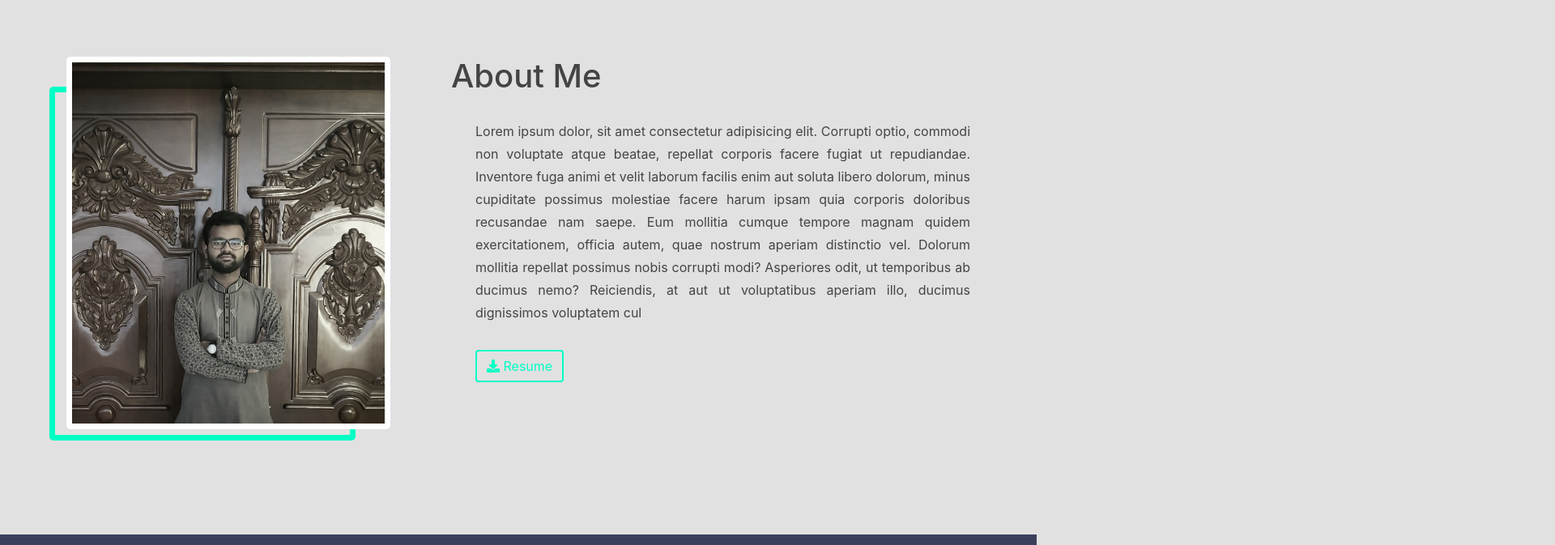
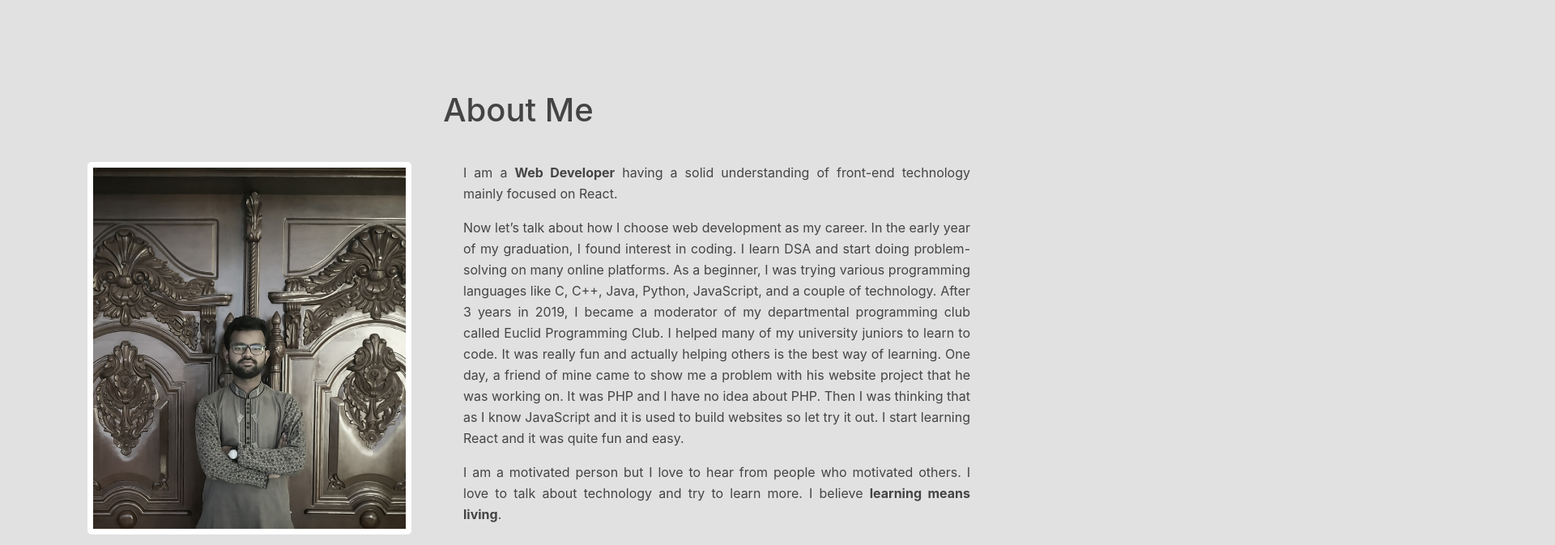
Before and after one commit to Md-Imam-Hasan/portfolio, a React (Create React App) app: page / in a window 1280 px wide. Shown: the part 2124-2797 px from the top of the page at 81% size, 1920 px wide, since content can reach past the window. Built offline with nearby package versions, Linux system fonts and the light colour scheme.

Commit message:
responsiveness added

```diff
--- a/src/components/About/About.js
+++ b/src/components/About/About.js
@@ -8,16 +8,22 @@ const About = () => {
   return (
     <div className={style.about} id="about">
       <div className="container">
-        <div className="row">
-          <div className="col-md-5">
-            <div className={style.dp}>
-              <img src={dp} className='img-fluid' alt="" />
+        <div className="text-center">
+          <h1>About Me</h1>
+        </div>
+        <div className="mt-3 row">
+          <div className="col-lg-5 col-12 my-4">
+            <div className="d-flex justify-content-center align-items-center">
+              <div className={style.dp}>
+                <img src={dp} className='img-fluid' alt="" />
+              </div>
             </div>
           </div>
-          <div className="col-md-7">
+          <div className="col-lg-7 col-12 my-4">
             <div className={style.aboutMe}>
-              <h1>About Me</h1>
-              <p>Lorem ipsum dolor, sit amet consectetur adipisicing elit. Corrupti optio, commodi non voluptate atque beatae, repellat corporis facere fugiat ut repudiandae. Inventore fuga animi et velit laborum facilis enim aut soluta libero dolorum, minus cupiditate possimus molestiae facere harum ipsam quia corporis doloribus recusandae nam saepe. Eum mollitia cumque tempore magnam quidem exercitationem, officia autem, quae nostrum aperiam distinctio vel. Dolorum mollitia repellat possimus nobis corrupti modi? Asperiores odit, ut temporibus ab ducimus nemo? Reiciendis, at aut ut voluptatibus aperiam illo, ducimus dignissimos voluptatem cul</p>
+              <p>I am a <b>Web Developer</b> having a solid understanding of front-end technology mainly focused on React.</p>
+              <p>Now let’s talk about how I choose web development as my career. In the early year of my graduation, I found interest in coding. I learn DSA and start doing problem-solving on many online platforms. As a beginner, I was trying various programming languages like C, C++, Java, Python, JavaScript, and a couple of technology. After 3 years in 2019, I became a moderator of my departmental programming club called Euclid Programming Club. I helped many of my university juniors to learn to code. It was really fun and actually helping others is the best way of learning. One day, a friend of mine came to show me a problem with his website project that he was working on. It was PHP and I have no idea about PHP. Then I was thinking that as I know JavaScript and it is used to build websites so let try it out. I start learning React and it was quite fun and easy.</p>
+              <p>I am a motivated person but I love to hear from people who motivated others. I love to talk about technology and try to learn more. I believe <b>learning means living</b>. </p>
               <a href="https://drive.google.com/uc?export=download&id=17OsfDoKQ3FPpPY1XknhOqY6DcT1fXqhQ" type='button' className='btn btn-custom mt-3' rel="noreferrer" target="_blank"><FontAwesomeIcon icon={faDownload} /> Resume</a>
             </div>
           </div>
--- a/src/components/About/About.module.scss
+++ b/src/components/About/About.module.scss
@@ -7,29 +7,14 @@
   border-radius: 5px;
   // margin-top: -120px;
   width: 400px;
-  position: relative;
-  &::after {
-    content: "";
-    left: -28px;
-    top: 30px;
-    height: 98%;
-    width: 98%;
-    border: 7px solid $turquoise;
-    border-radius: 5px;
-    position: absolute;
-    z-index: -1;
+}
+.aboutMe {
+  p {
+    text-align: justify;
+    margin-left: 15px;
+    line-height: 26px;
+  }
+  a {
+    margin-left: 15px;
   }
 }
-.aboutMe {
-  h1 {
-    margin-bottom: 30px;
-  }
-  p {
-    text-align: justify;
-    margin-left: 30px;
-    line-height: 28px;
-  }
-  a {
-    margin-left: 30px;
-  }
-}
--- a/src/components/Header/Header.js
+++ b/src/components/Header/Header.js
@@ -16,12 +16,24 @@ const Header = () => {
         <h1>I am <span>Md. Imam Hasan</span></h1>
         <h3>Hire me as <Typical
           steps={['React Developer', 1500,
-            'Frontend Developer', 1500,
-            'Web Developer', 1500]}
+            'Web Developer', 1500,
+            'Frontend Developer', 1500]}
           loop={Infinity}
           wrapper="b"
         /></h3>
         <a href="https://drive.google.com/uc?export=download&id=17OsfDoKQ3FPpPY1XknhOqY6DcT1fXqhQ" type='button' className='btn btn-lg btn-custom mt-3' rel="noreferrer" target="_blank"><FontAwesomeIcon icon={faDownload} /> Resume</a>
+        <br />
+        <svg className={style.scroll} width="40" height="77" viewBox="0 0 40 77">
+          <g id="scroll" transform="translate(-253 -787)">
+            <g id="Rectangle_12" data-name="Rectangle 12" transform="translate(253 787)" fill="none" stroke="#fff"
+              stroke-width="4">
+              <rect width="40" height="77" rx="20" stroke="none" />
+              <rect x="2" y="2" width="36" height="73" rx="18" fill="none" />
+            </g>
+            <circle className={style.circle} id="Ellipse_1" data-name="Ellipse 1" cx="11" cy="11" r="11"
+              transform="translate(262 798)" fill="#fff" />
+          </g>
+        </svg>
       </div>
     </div>
   );
--- a/src/components/Header/Header.module.scss
+++ b/src/components/Header/Header.module.scss
@@ -11,7 +11,7 @@
 }
 .welcomeText {
   color: white;
-  padding-top: 140px;
+  padding-top: 130px;
   text-align: center;
 }
 .welcomeText span {
@@ -26,3 +26,19 @@
 .dot {
   width: 100px;
 }
+.scroll {
+  width: 30px;
+  margin-top: 2em;
+}
+.circle {
+  animation: circleAnim 1s infinite alternate-reverse;
+}
+@keyframes circleAnim {
+  0% {
+    transform: translate(262px, 798px);
+    z-index: 5;
+  }
+  100% {
+    transform: translate(262px, 830px);
+  }
+}
--- a/src/components/ProjectCard/ProjectCard.js
+++ b/src/components/ProjectCard/ProjectCard.js
@@ -7,16 +7,16 @@ import ImageSlider from '../ImageSlider/ImageSlider';
 const ProjectCard = (props) => {
   const { projectImg, projectName, projectDetails, technology, websiteLink, codeLink } = props.project;
   return (
-    <div className="col-md-4">
+    <div className="col-lg-4 my-4">
       <div className={`card ${style.projectCard}`}>
         <ImageSlider projectImg={projectImg}></ImageSlider>
         <div className="card-body text-center mt-3">
           <h3 className='mb-3'>{projectName}</h3>
-          <h6>{projectDetails}</h6>
+          <p>{projectDetails}</p>
           <div className="technology d-flex justify-content-between mt-4">
             {
               technology.map(icon => (
-                <img src={`https://img.icons8.com/color/48/000000/${icon}.png`} alt={icon} />
+                <img src={`https://img.icons8.com/color/32/000000/${icon}.png`} alt={icon} />
               ))
             }
           </div>
--- a/src/components/Projects/Projects.js
+++ b/src/components/Projects/Projects.js
@@ -51,7 +51,7 @@ const Projects = () => {
         <div className="projectTitle text-center">
           <h1>My Projects</h1>
         </div>
-        <div className="mt-5 row">
+        <div className="mt-3 row">
           {
             projects.map(project => <ProjectCard key={project.id} project={project}></ProjectCard>)
           }
--- a/src/components/Skills/Skills.js
+++ b/src/components/Skills/Skills.js
@@ -6,7 +6,9 @@ const Skills = () => {
       <div className="container ">
         <div className="skillTitle text-center">
           <h1>My Skills</h1>
-          <div className="skillElement d-flex justify-content-between mt-5">
+          <div className="skillElement row mt-3">
+            <div className="col-md-6 my-4 col-12">
+              <div className='d-flex justify-content-between'>
                 <div>
                   <img src="https://img.icons8.com/color/48/000000/html-5--v1.png" alt='Html5' />
                   <h6>HTML</h6>
@@ -31,7 +33,10 @@ const Skills = () => {
                   <img src="https://img.icons8.com/color/48/000000/react-native.png" alt='React' />
                   <h6>React</h6>
                 </div>
-            <div className={style.line}></div>
+              </div>
+            </div>
+            <div className="col-md-6 my-4 col-12">
+              <div className='d-flex justify-content-between'>
                 <div>
                   <img src="https://img.icons8.com/material-sharp/48/000000/github.png" alt='Git' />
                   <h6>Git</h6>
@@ -61,6 +66,8 @@ const Skills = () => {
             </div>
           </div>
         </div>
+      </div>
+    </div>
   );
 };
 
```
Lines whose indentation alone changed are shown as unchanged.
